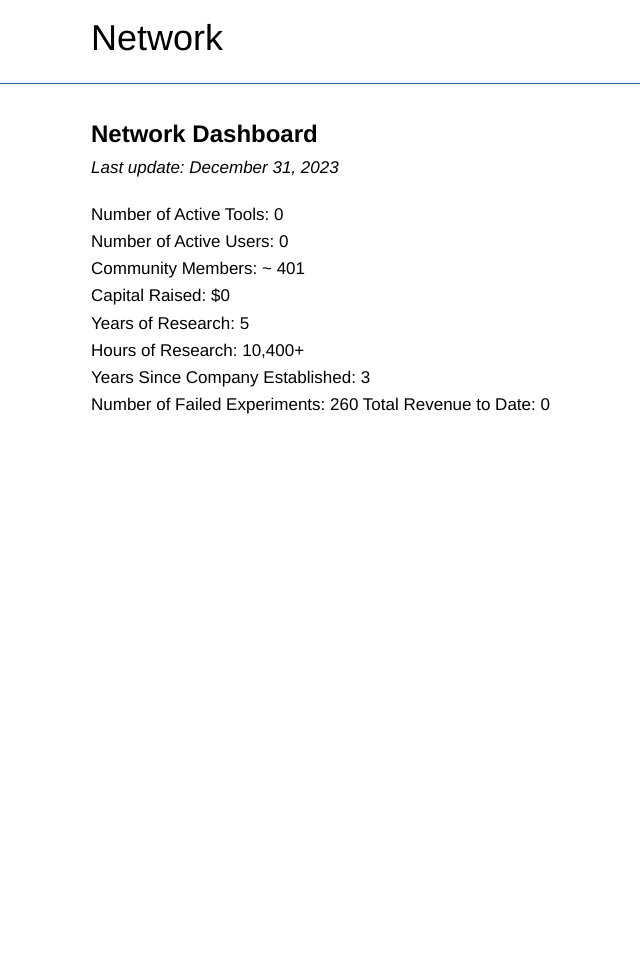
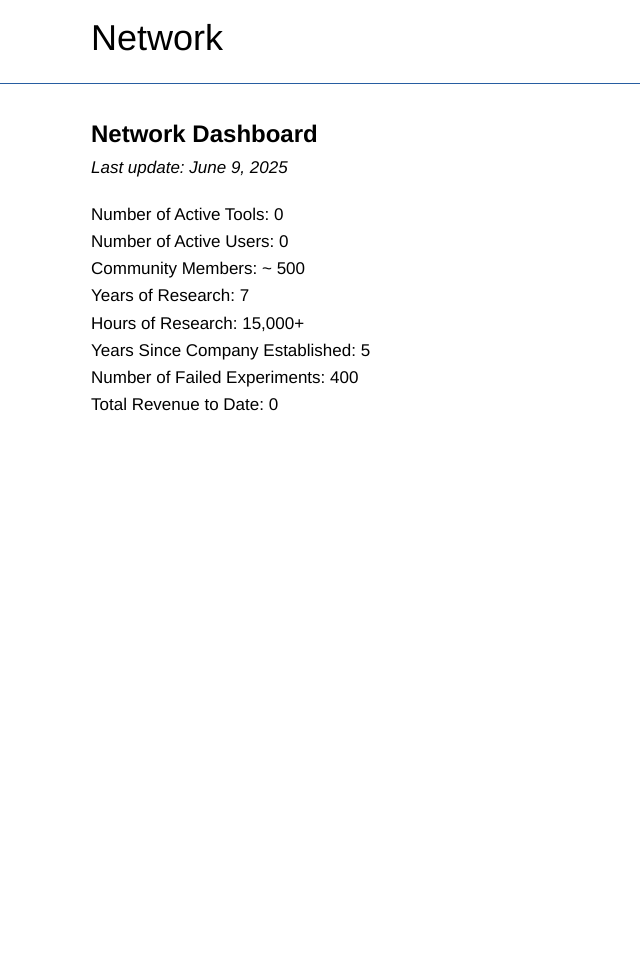
Before and after one commit to networkf/network.github.io, a Jekyll site: the page built from dashboard.md, in a window 1280 px wide. Shown: the whole page, without its empty margins (184-824 px from the left). Built offline with Jekyll 4.4.1, drawn with Linux system fonts in a browser that asks for light colours; some web fonts are replaced; our own code applies the rules of GitHub Pages for plain Markdown files; the repository's description, which GitHub fills in, is left out.

Commit message:
Update dashboard.md

```diff
--- a/dashboard.md
+++ b/dashboard.md
@@ -8,23 +8,22 @@ layout: default
 
 <b><font size="5">Network Dashboard</font></b>
 <br>
-_Last update: December 31, 2023_
+_Last update: June 9, 2025_
 <br>
 
 Number of Active Tools: 0
 <br>
 Number of Active Users: 0
 <br>
-Community Members: ~ 401
+Community Members: ~ 500
 <br>
-Capital Raised: $0
+Years of Research: 7
 <br>
-Years of Research: 5
+Hours of Research: 15,000+
 <br>
-Hours of Research: 10,400+
+Years Since Company Established: 5
 <br>
-Years Since Company Established: 3
+Number of Failed Experiments: 400
 <br>
-Number of Failed Experiments: 260
 Total Revenue to Date: 0
 <br>
```
